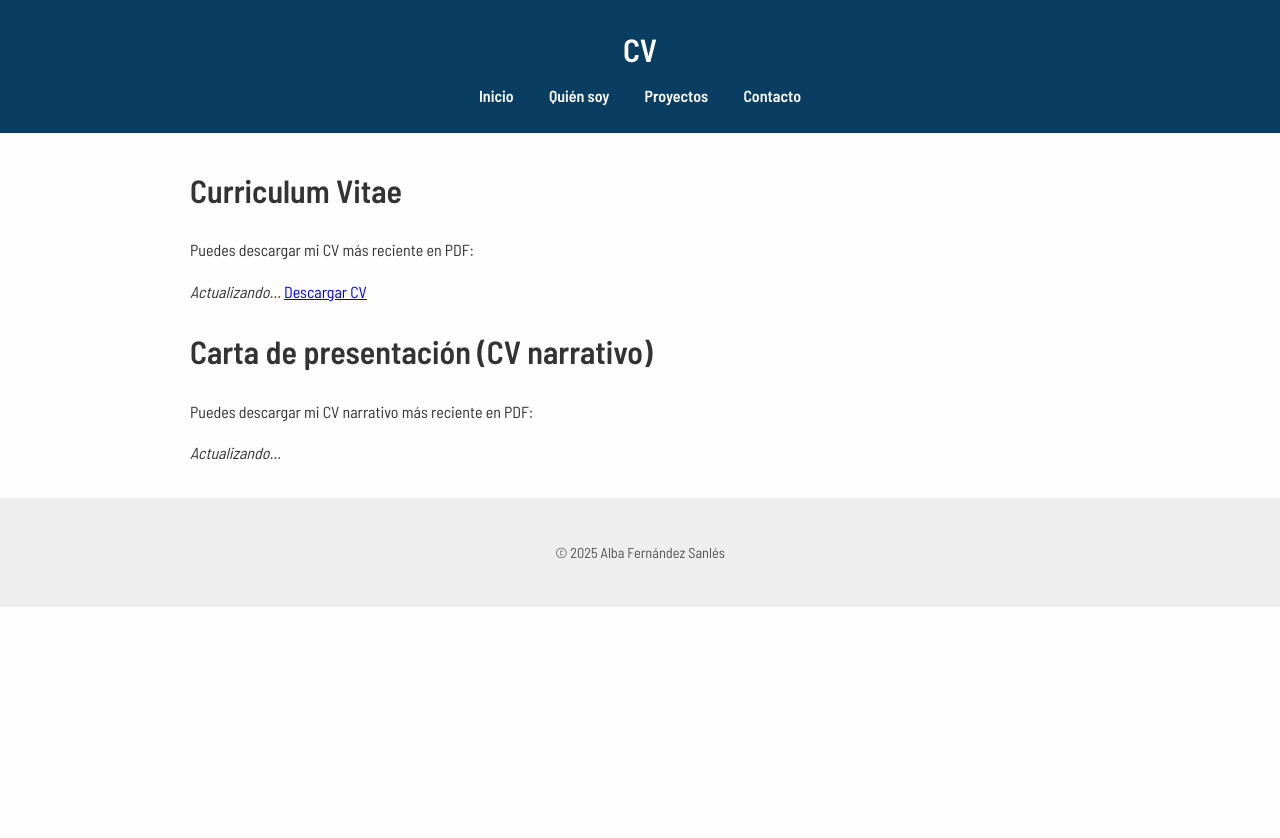
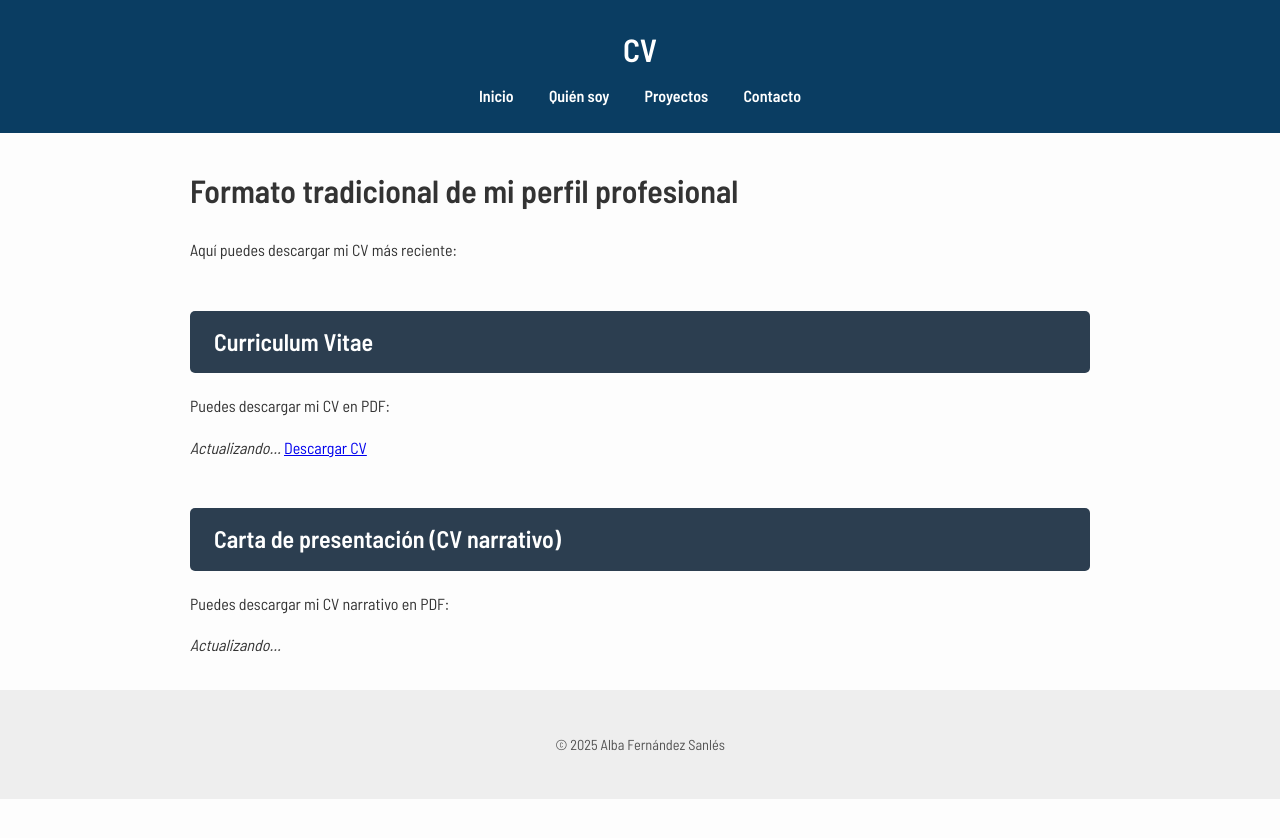
Before and after one commit to albafsanles/albafsanles.github.io, a Jekyll site: the page built from cv.md, in a window 1280 px wide. Shown: the top 838 px of the page. Built offline with Jekyll 4.4.1, drawn with Linux system fonts in a browser that asks for light colours.

Commit message:
Update cv.md

```diff
--- a/cv.md
+++ b/cv.md
@@ -4,15 +4,18 @@ title: CV
 permalink: /cv/
 ---
 
-# Curriculum Vitae
+# Formato tradicional de mi perfil profesional
+Aquí puedes descargar mi CV más reciente:
 
-Puedes descargar mi CV más reciente en PDF:
+## Curriculum Vitae
+
+Puedes descargar mi CV en PDF:
 
 *Actualizando...*
 [Descargar CV](assets/files/AlbaFernandezSanles_CV_202509.pdf)
 
-# Carta de presentación (CV narrativo)
+## Carta de presentación (CV narrativo)
 
-Puedes descargar mi CV narrativo más reciente en PDF:
+Puedes descargar mi CV narrativo en PDF:
 
 *Actualizando...*
```
